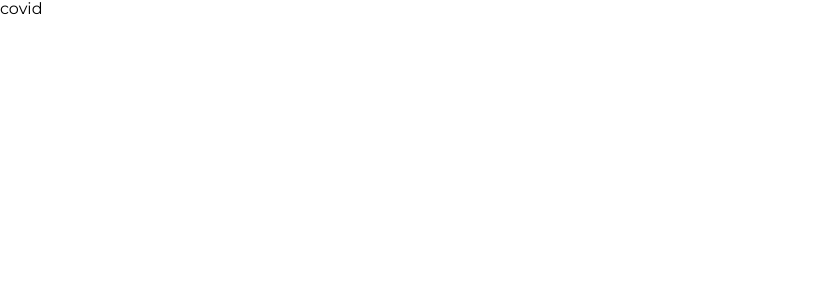
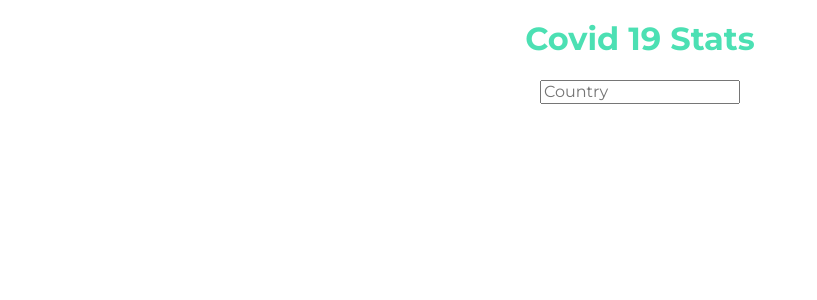
Before and after one commit to colomfernando/covid19-stats, a React (Create React App) app: page / in a window 1280 px wide. Shown: the top 300 px of the page, without its empty margins (0-817 px from the left). Built offline with nearby package versions, Linux system fonts and the light colour scheme.

Commit message:
create componente header and search

```diff
--- a/src/App.tsx
+++ b/src/App.tsx
@@ -1,13 +1,15 @@
 import React from 'react';
 import GlobalStyles from 'theme/GlobalStyles';
+import Header from 'components/Header';
+import Search from 'components/Search';
 
-const App: React.FC = (): JSX.Element => (
+const App: React.FC = () => (
   <>
     <GlobalStyles />
-    <div className="App">
-      <header className="App-header">
-        <p>covid</p>
-      </header>
+    <div>
+      <Header>
+        <Search />
+      </Header>
     </div>
   </>
 );
--- /dev/null
+++ b/src/components/Header/index.tsx
@@ -0,0 +1,17 @@
+import React from 'react';
+import Styles from './styles';
+
+type Props = {
+  children: React.ReactNode | React.ReactNode[];
+};
+
+const Header: React.FC<Props> = ({ children }) => {
+  return (
+    <Styles.Wrapper>
+      <Styles.Title>Covid 19 Stats</Styles.Title>
+      {children}
+    </Styles.Wrapper>
+  );
+};
+
+export default Header;
--- /dev/null
+++ b/src/components/Header/styles.js
@@ -0,0 +1,17 @@
+import styled from 'styled-components';
+import palette from 'theme/palette';
+
+const Wrapper = styled.header`
+  display: flex;
+  flex-flow: column nowrap;
+  justify-content: center;
+  align-items: center;
+`;
+
+const Title = styled.h1`
+  color: ${palette.primary.main};
+`;
+
+Wrapper.displayName = 'Header';
+
+export default { Wrapper, Title };
--- /dev/null
+++ b/src/components/InputSearch/index.tsx
@@ -0,0 +1,25 @@
+import React from 'react';
+
+type Props = React.InputHTMLAttributes<HTMLInputElement> & {
+  type?: string;
+  value: string;
+  placeholder: string;
+};
+
+const InputSearch: React.FC<Props> = ({
+  type = 'text',
+  value,
+  placeholder,
+  onChange,
+}) => {
+  return (
+    <input
+      type={type}
+      value={value}
+      placeholder={placeholder}
+      onChange={onChange}
+    />
+  );
+};
+
+export default InputSearch;
--- /dev/null
+++ b/src/components/Search/index.tsx
@@ -0,0 +1,25 @@
+import React, { useState } from 'react';
+import InputSearch from 'components/InputSearch';
+import Styles from './styles';
+
+const Search: React.FC = () => {
+  const [inputValue, setInputValue] = useState<string>('');
+
+  const handleOnChange = (event: React.ChangeEvent<HTMLInputElement>): void => {
+    const { target } = event;
+    const { value } = target;
+    setInputValue(value);
+  };
+
+  return (
+    <Styles.Wrapper>
+      <InputSearch
+        placeholder="Country"
+        onChange={handleOnChange}
+        value={inputValue}
+      />
+    </Styles.Wrapper>
+  );
+};
+
+export default Search;
--- /dev/null
+++ b/src/components/Search/styles.js
@@ -0,0 +1,9 @@
+import styled from 'styled-components';
+
+const Wrapper = styled.div`
+  display: flex;
+`;
+
+Wrapper.displayName = 'Search';
+
+export default { Wrapper };
```
Also changed, not shown: src/components/InputSearch/styles.js (added), 1 other file (tests, documents, lock files or other folders).
